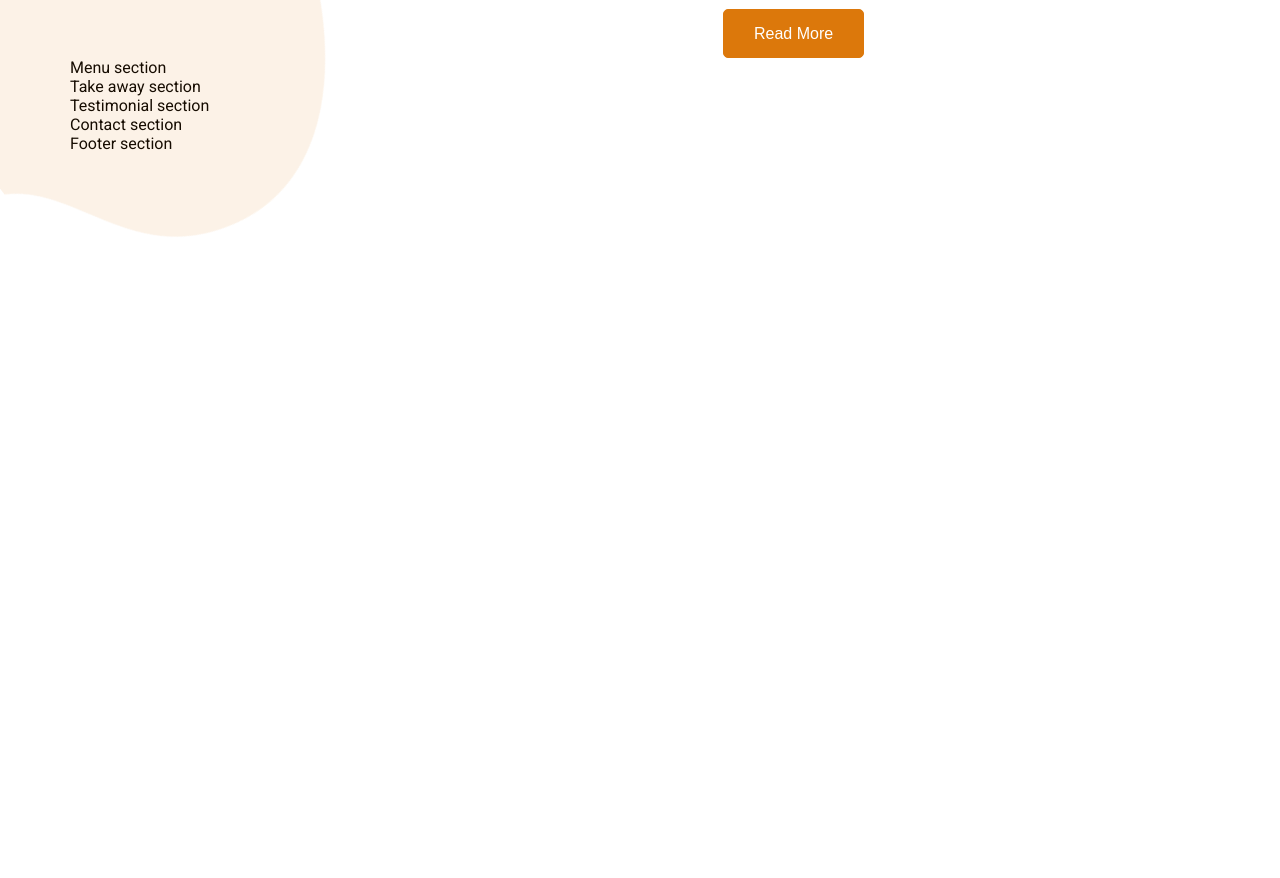
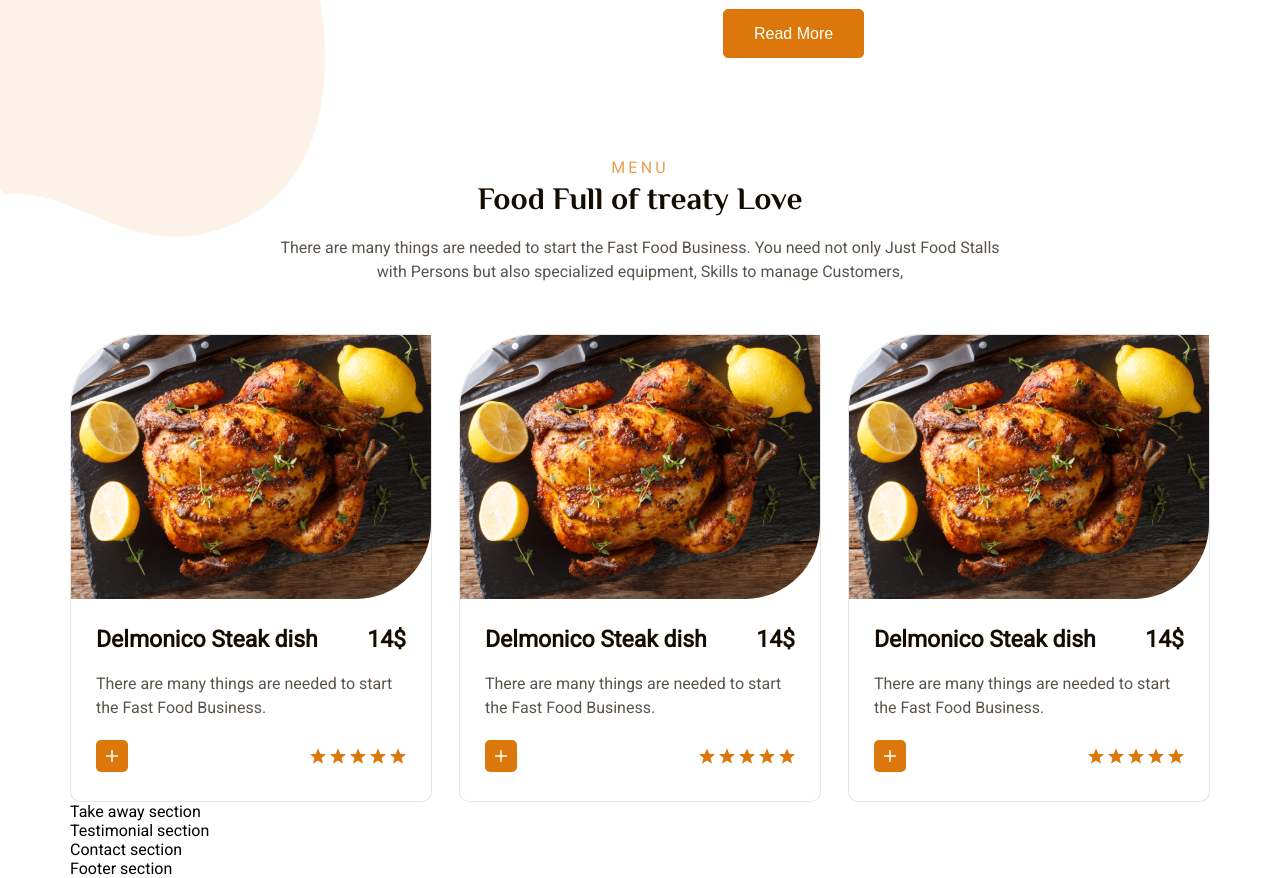
Before and after one commit to BekzodPassenger/Healthy-food, a plain HTML site: page index.html in a window 1280 px wide. Shown: the part 1555-2433 px from the top of the page. Before the commit the page ends 1885 px from the top, so only its background shows below. Drawn offline with Linux system fonts and the light colour scheme.

Commit message:
added 2 section

```diff
--- a/css/style.css
+++ b/css/style.css
@@ -194,3 +194,75 @@ body{
     opacity: 0.7;
 }
 /* End about */
+
+/* Start menu  */
+.menu{
+    margin-top: 100px;
+}
+.menu-subtitle{
+    text-align: center;
+    margin-bottom: 10px;
+}
+.menu-title{
+    font-size: 31.25px;
+    line-height: 24px;
+    color: #150C01;
+    text-align: center;
+    margin-bottom: 25px;
+}
+.menu-text{
+    margin: 0 auto 50px;
+    font-weight: 400;
+    font-size: 16px;
+    line-height: 24px;
+    text-align: center;
+    color: #150C01;
+    opacity: 0.7;
+    width: 748px;
+}
+.menu-items{
+    display: flex;
+    justify-content: space-between;
+    align-items: center;
+}
+.menu-item{
+    background: #FFFFFF;
+    border: 1px solid rgba(0, 0, 0, 0.1);
+    border-radius: 75px 10px 10px 10px;
+}
+.menu-item .food{
+    border-radius: 75px 0px 75px 0px;
+}
+.menu-item__info{
+    width: 310px;
+    margin: 25px;
+}
+.menu-item__info .info-title{
+    display: flex;
+    justify-content: space-between;
+}
+.info-title h4{
+    font-weight: 700;
+    font-size: 23px;
+    line-height: 24px;
+    color: #150C01;
+    margin-bottom: 20px;
+}
+.info-text{
+    line-height: 24px;
+    color: #150C01;
+    opacity: 0.7;
+    margin-bottom: 20px;
+}
+.menu-item__stars{
+    display: flex;
+    justify-content: space-between;
+    align-items: center;
+}
+.menu-item__stars .add{
+    display: inline-block;
+    background: #DC780B;
+    border-radius: 5px;
+    padding: 10px;
+}
+/* End menu  */
--- a/index.html
+++ b/index.html
@@ -103,7 +103,87 @@
     </div>
     <!-- Start menu -->
     <div class="container">
-        <div class="menu" id="menu">Menu section</div>
+        <div class="menu" id="menu">
+            <h4 class="menu-subtitle subtitle">Menu</h4>
+            <h2 class="menu-title title">Food Full of treaty Love</h2>
+            <p class="menu-text">
+                There are many things are needed to start the Fast Food Business. You need not only Just Food Stalls with Persons but also specialized equipment, Skills to manage Customers,
+            </p>
+            <div class="menu-items">
+                <div class="menu-item">
+                    <img class="food" src="./images/tovuq.png" alt="img">
+                    <div class="menu-item__info">
+                        <div class="info-title">
+                            <h4>Delmonico Steak dish</h4>
+                            <h4>14$</h4>
+                        </div>
+                        <p class="info-text">
+                            There are many things are needed to start the Fast Food Business.
+                        </p>
+                        <div class="menu-item__stars">
+                            <div class="stars-add">
+                                <img class="add" src="./images/add.png" alt="img">
+                            </div>
+                            <div class="stars">
+                                <img src="./images/star.png" alt="img">
+                                <img src="./images/star.png" alt="img">
+                                <img src="./images/star.png" alt="img">
+                                <img src="./images/star.png" alt="img">
+                                <img src="./images/star.png" alt="img">
+                            </div>
+                        </div>
+                    </div>
+                </div>
+                <div class="menu-item">
+                    <img class="food" src="./images/tovuq.png" alt="img">
+                    <div class="menu-item__info">
+                        <div class="info-title">
+                            <h4>Delmonico Steak dish</h4>
+                            <h4>14$</h4>
+                        </div>
+                        <p class="info-text">
+                            There are many things are needed to start the Fast Food Business.
+                        </p>
+                        <div class="menu-item__stars">
+                            <div class="stars-add">
+                                <img class="add" src="./images/add.png" alt="img">
+                            </div>
+                            <div class="stars">
+                                <img src="./images/star.png" alt="img">
+                                <img src="./images/star.png" alt="img">
+                                <img src="./images/star.png" alt="img">
+                                <img src="./images/star.png" alt="img">
+                                <img src="./images/star.png" alt="img">
+                            </div>
+                        </div>
+                    </div>
+                </div>
+                <div class="menu-item">
+                    <img class="food" src="./images/tovuq.png" alt="img">
+                    <div class="menu-item__info">
+                        <div class="info-title">
+                            <h4>Delmonico Steak dish</h4>
+                            <h4>14$</h4>
+                        </div>
+                        <p class="info-text">
+                            There are many things are needed to start the Fast Food Business.
+                        </p>
+                        <div class="menu-item__stars">
+                            <div class="stars-add">
+                                <img class="add" src="./images/add.png" alt="img">
+                            </div>
+                            <div class="stars">
+                                <img src="./images/star.png" alt="img">
+                                <img src="./images/star.png" alt="img">
+                                <img src="./images/star.png" alt="img">
+                                <img src="./images/star.png" alt="img">
+                                <img src="./images/star.png" alt="img">
+                            </div>
+                        </div>
+                    </div>
+                </div>
+            </div>
+        </div>
     </div>
     <!-- Start take away -->
     <div class="take-bg">
```
Also changed, not shown: images/add.png (added), images/burger.png (added), images/salad.png (added), images/star.png (added), images/tovuq.png (added).
